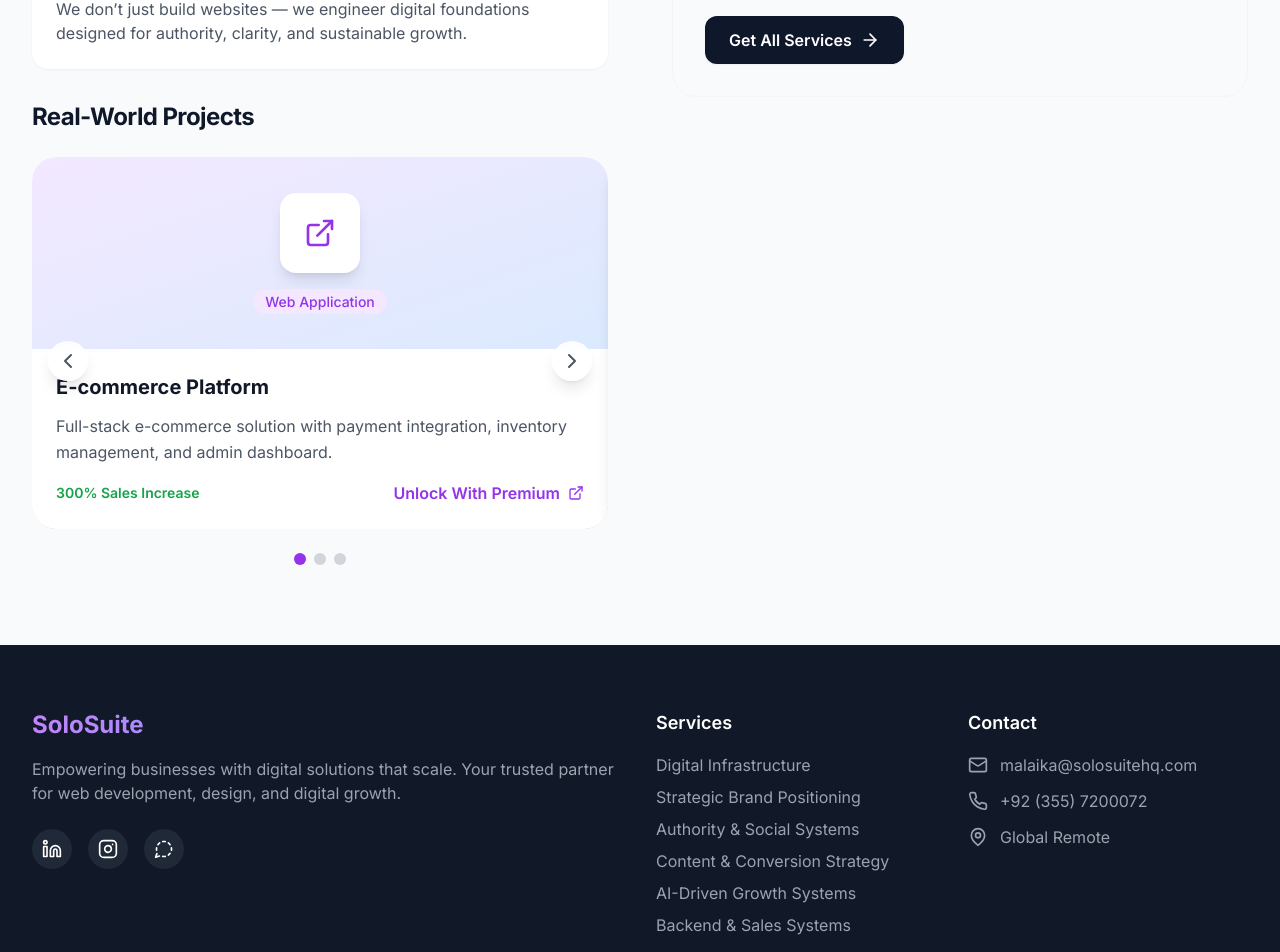
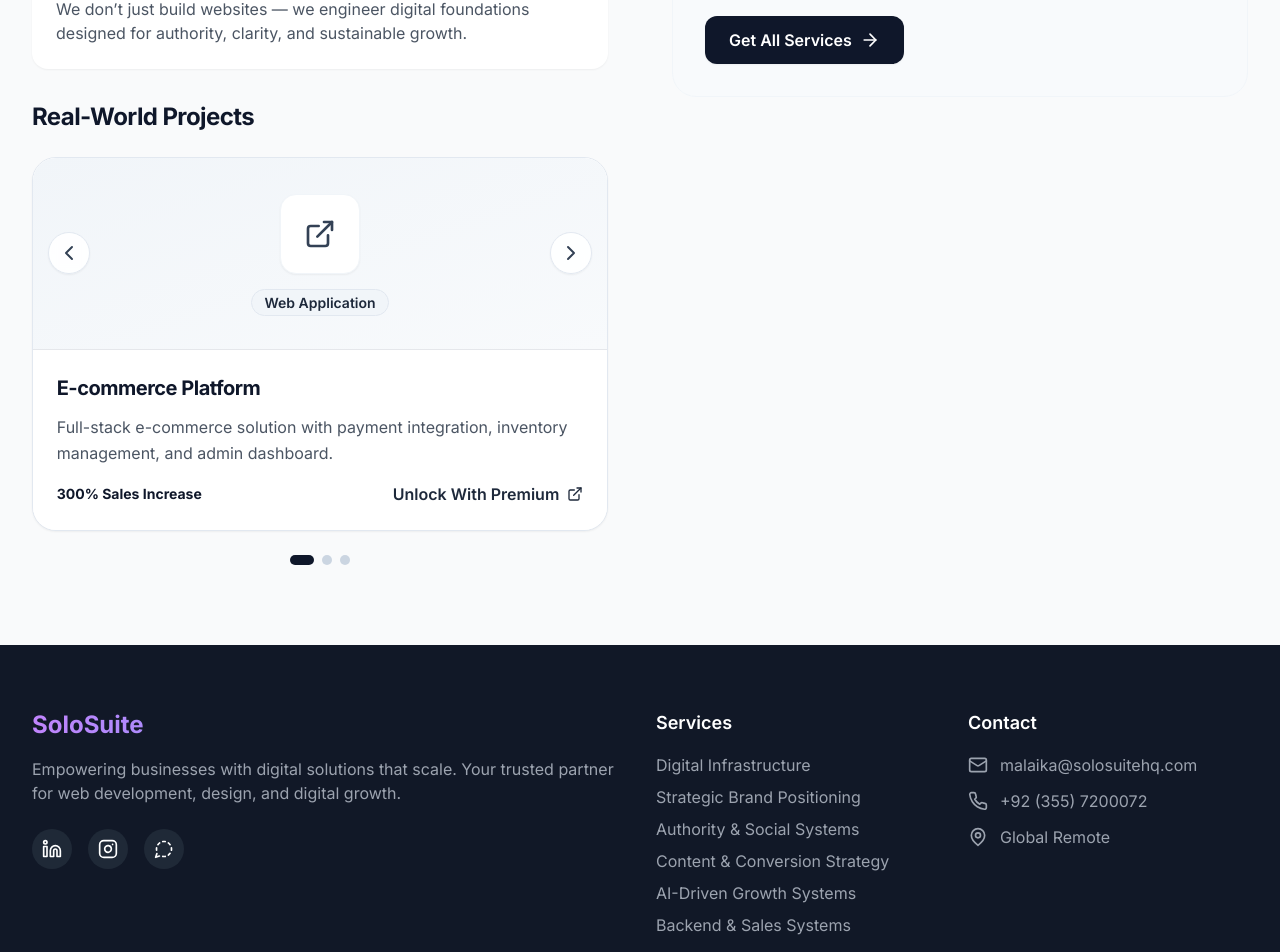
Before and after one commit to MalaikaJahangir/solosuite, a React (Vite) app: page /services/digital-infrastructure in a window 1280 px wide. Shown: the part 1168-2120 px from the top of the page. Built offline with nearby package versions, Linux system fonts and the light colour scheme.

Commit message:
Refactor ProjectCarousel styles and structure

```diff
--- a/src/components/ProjectCarousel.tsx
+++ b/src/components/ProjectCarousel.tsx
@@ -29,23 +29,23 @@ const ProjectCarousel: React.FC<ProjectCarouselProps> = ({ projects }) => {
             {/* Mobile: Vertical List */}
             <div className="sm:hidden space-y-6">
                 {projects.map((project, index) => (
-                    <div key={index} className="bg-white rounded-3xl shadow-lg overflow-hidden">
-                        <div className="h-48 bg-gradient-to-br from-purple-100 to-blue-100 flex items-center justify-center">
+                    <div key={index} className="bg-white rounded-3xl shadow-sm border border-slate-150 overflow-hidden">
+                        <div className="h-48 bg-gradient-to-br from-slate-100 to-slate-50 flex items-center justify-center border-b border-slate-100">
                             <div className="text-center">
-                                <div className="w-20 h-20 bg-white rounded-2xl flex items-center justify-center shadow-lg mb-4 mx-auto">
-                                    <ExternalLink className="w-8 h-8 text-purple-600" />
+                                <div className="w-20 h-20 bg-white rounded-2xl flex items-center justify-center shadow-sm border border-slate-100 mb-4 mx-auto">
+                                    <ExternalLink className="w-8 h-8 text-slate-700" />
                                 </div>
-                                <span className="text-sm font-medium text-purple-600 bg-purple-100 px-3 py-1 rounded-full">
+                                <span className="text-sm font-semibold text-slate-800 bg-slate-100 px-3 py-1 rounded-full border border-slate-200">
                                     {project.category}
                                 </span>
                             </div>
                         </div>
                         <div className="p-6">
-                            <h3 className="text-xl font-bold text-gray-900 mb-3 break-words">{project.title}</h3>
+                            <h3 className="text-xl font-bold text-slate-900 mb-3 break-words tracking-tight">{project.title}</h3>
                             <p className="text-gray-600 mb-4 leading-relaxed break-words">{project.description}</p>
                             <div className="flex justify-between items-center">
-                                <span className="text-sm font-semibold text-green-600">{project.metrics}</span>
-                                <button className="text-sm text-purple-600 font-semibold hover:tracking-wide transition-all duration-300">
+                                <span className="text-sm font-bold text-slate-900">{project.metrics}</span>
+                                <button className="text-sm text-slate-800 font-semibold flex items-center gap-1 hover:text-slate-950 transition-colors">
                                     Unlock With Premium
                                 </button>
                             </div>
@@ -57,31 +57,31 @@ const ProjectCarousel: React.FC<ProjectCarouselProps> = ({ projects }) => {
             {/* Desktop: Carousel */}
             <div className="hidden sm:flex justify-center">
                 <div className="relative w-[400px] md:w-[500px] lg:w-[600px]">
-                    <div className="overflow-hidden rounded-3xl">
+                    <div className="overflow-hidden rounded-3xl border border-slate-200 shadow-sm bg-white">
                         <div
                             className="flex transition-transform duration-500 ease-in-out"
                             style={{ transform: `translateX(-${currentIndex * 100}%)` }}
                         >
                             {projects.map((project, index) => (
                                 <div key={index} className="flex-shrink-0 w-full">
-                                    <div className="bg-white rounded-3xl shadow-lg overflow-hidden">
-                                        <div className="h-48 bg-gradient-to-br from-purple-100 to-blue-100 flex items-center justify-center">
+                                    <div className="bg-white overflow-hidden">
+                                        <div className="h-48 bg-gradient-to-br from-slate-100 to-slate-50 flex items-center justify-center border-b border-slate-150">
                                             <div className="text-center">
-                                                <div className="w-20 h-20 bg-white rounded-2xl flex items-center justify-center shadow-lg mb-4 mx-auto">
-                                                    <ExternalLink className="w-8 h-8 text-purple-600" />
+                                                <div className="w-20 h-20 bg-white rounded-2xl flex items-center justify-center shadow-sm border border-slate-100 mb-4 mx-auto">
+                                                    <ExternalLink className="w-8 h-8 text-slate-700" />
                                                 </div>
-                                                <span className="text-sm font-medium text-purple-600 bg-purple-100 px-3 py-1 rounded-full">
+                                                <span className="text-sm font-semibold text-slate-800 bg-slate-100 px-3 py-1 rounded-full border border-slate-200">
                                                     {project.category}
                                                 </span>
                                             </div>
                                         </div>
                                         <div className="p-6">
-                                            <h3 className="text-xl font-bold text-gray-900 mb-3 break-words">{project.title}</h3>
+                                            <h3 className="text-xl font-bold text-slate-900 mb-3 break-words tracking-tight">{project.title}</h3>
                                             <p className="text-gray-600 mb-4 leading-relaxed break-words">{project.description}</p>
                                             <div className="flex justify-between items-center">
-                                                <span className="text-sm font-semibold text-green-600">{project.metrics}</span>
+                                                <span className="text-sm font-bold text-slate-900">{project.metrics}</span>
                                                 <a href="/contact">
-                                                    <button className="text-purple-600 font-semibold flex items-center gap-2 hover:gap-3 transition-all duration-300">
+                                                    <button className="text-slate-800 font-semibold flex items-center gap-2 hover:text-slate-950 transition-colors">
                                                         Unlock With Premium
                                                         <ExternalLink className="w-4 h-4" />
                                                     </button>
@@ -97,15 +97,15 @@ const ProjectCarousel: React.FC<ProjectCarouselProps> = ({ projects }) => {
                     {/* Navigation buttons */}
                     <button
                         onClick={prevSlide}
-                        className="absolute left-4 top-1/2 transform -translate-y-1/2 bg-white/90 backdrop-blur-sm rounded-full p-2 shadow-lg hover:bg-white transition-all duration-300"
+                        className="absolute left-4 top-[96px] transform -translate-y-1/2 bg-white/90 backdrop-blur-sm rounded-full p-2 shadow-sm border border-slate-200 hover:bg-white transition-all duration-300"
                     >
-                        <ChevronLeft className="w-6 h-6 text-gray-600" />
+                        <ChevronLeft className="w-6 h-6 text-slate-700" />
                     </button>
                     <button
                         onClick={nextSlide}
-                        className="absolute right-4 top-1/2 transform -translate-y-1/2 bg-white/90 backdrop-blur-sm rounded-full p-2 shadow-lg hover:bg-white transition-all duration-300"
+                        className="absolute right-4 top-[96px] transform -translate-y-1/2 bg-white/90 backdrop-blur-sm rounded-full p-2 shadow-sm border border-slate-200 hover:bg-white transition-all duration-300"
                     >
-                        <ChevronRight className="w-6 h-6 text-gray-600" />
+                        <ChevronRight className="w-6 h-6 text-slate-700" />
                     </button>
 
                     {/* Dots indicator */}
@@ -114,7 +114,7 @@ const ProjectCarousel: React.FC<ProjectCarouselProps> = ({ projects }) => {
                             <button
                                 key={index}
                                 onClick={() => setCurrentIndex(index)}
-                                className={`w-3 h-3 rounded-full transition-all duration-300 ${index === currentIndex ? 'bg-purple-600' : 'bg-gray-300'
+                                className={`w-2.5 h-2.5 rounded-full transition-all duration-300 ${index === currentIndex ? 'bg-slate-900 w-6' : 'bg-slate-300'
                                     }`}
                             />
                         ))}
```
